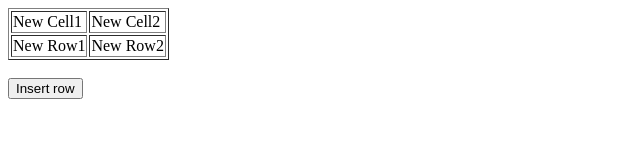
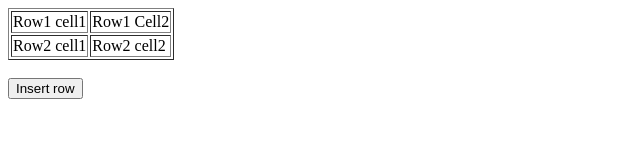
Before and after one commit to acciojob/create-table-1-Akshay1495, a website: page main.html in a window 1280 px wide. Shown: the full height of the page, 0-640 px from the left. Drawn offline with Linux system fonts and the light colour scheme.

Commit message:
created a submission

```diff
--- a/main.html
+++ b/main.html
@@ -10,10 +10,10 @@
 
 <body>
 	<table id="sampleTable" border="1">
-		<tr><td>New Cell1</td>
-		<td>New Cell2</td></tr>
-		<tr><td>New Row1</td>
-		<td>New Row2</td></tr>
+		<tr><td>Row1 cell1</td>
+		<td>Row1 Cell2</td></tr>
+		<tr><td>Row2 cell1</td>
+		<td>Row2 cell2</td></tr>
 	</table><br>
 
 	<input type="button" onclick="insert_Row()" value="Insert row">
```
